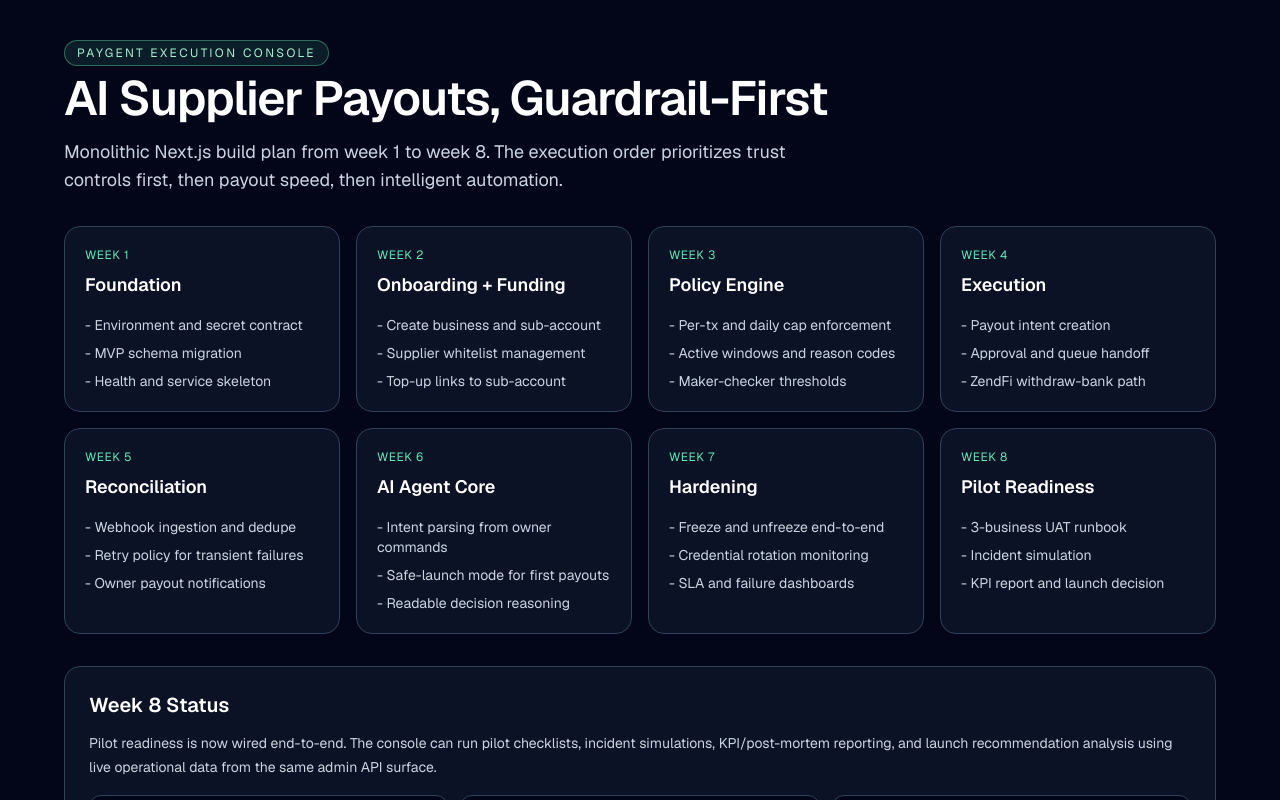
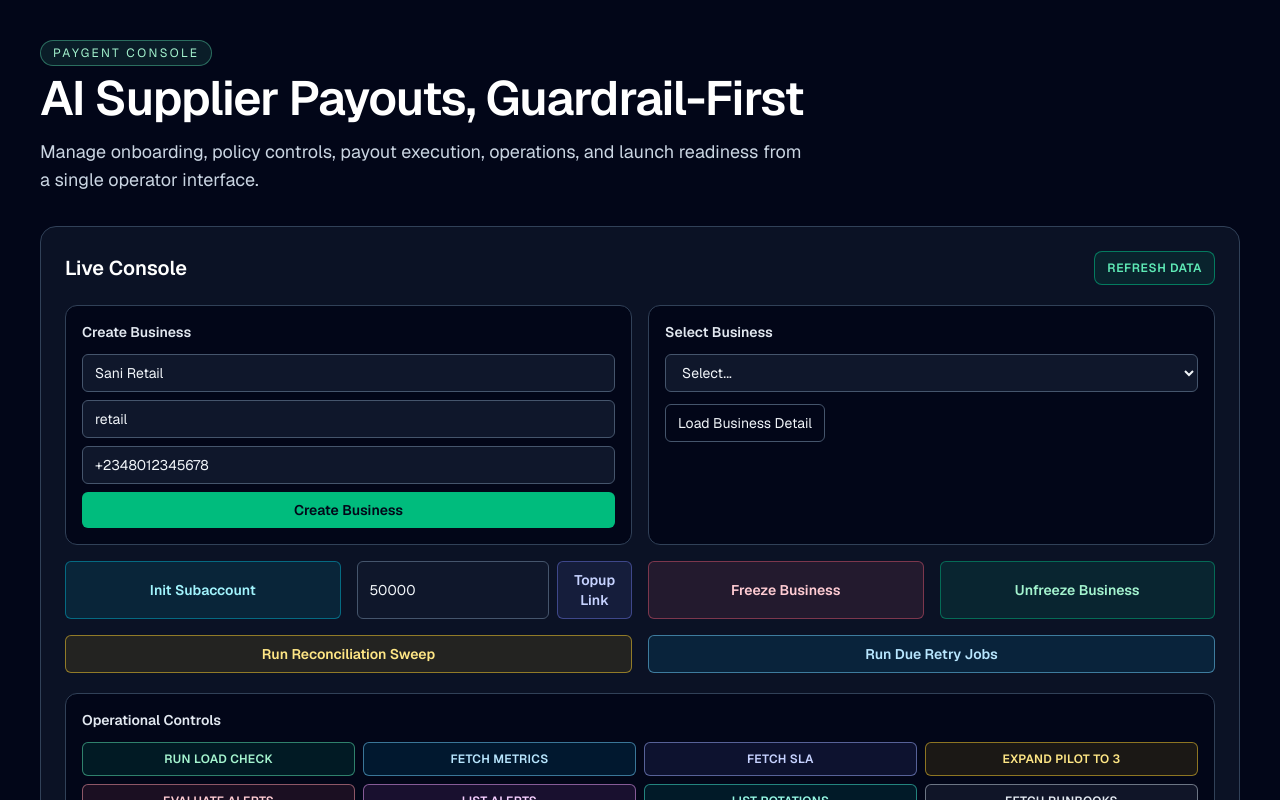
Before and after one commit to zendfi/paygent, a Next.js app: page / in a window 1280 px wide. Shown: the top 800 px of the page. Built offline with nearby package versions, Linux system fonts and the light colour scheme.

Commit message:
prune rollout details

```diff
--- a/src/app/api/admin/incident-simulation/run/route.ts
+++ b/src/app/api/admin/incident-simulation/run/route.ts
@@ -1,5 +1,5 @@
 import { errorResponse, unknownErrorToApiPayload } from "@/lib/http/errors";
-import { runIncidentSimulation } from "@/lib/services/week8-readiness";
+import { runIncidentSimulation } from "@/lib/services/readiness";
 import { NextResponse } from "next/server";
 
 export async function POST(request: Request) {
--- a/src/app/api/admin/kpi-report/route.ts
+++ b/src/app/api/admin/kpi-report/route.ts
@@ -1,4 +1,4 @@
-import { getKpiPostmortemReport } from "@/lib/services/week8-readiness";
+import { getKpiPostmortemReport } from "@/lib/services/readiness";
 import { NextResponse } from "next/server";
 
 export async function GET() {
--- a/src/app/api/admin/launch-recommendation/route.ts
+++ b/src/app/api/admin/launch-recommendation/route.ts
@@ -1,4 +1,4 @@
-import { getLaunchRecommendation } from "@/lib/services/week8-readiness";
+import { getLaunchRecommendation } from "@/lib/services/readiness";
 import { NextResponse } from "next/server";
 
 export async function GET() {
--- a/src/app/api/admin/pilot-checklist/route.ts
+++ b/src/app/api/admin/pilot-checklist/route.ts
@@ -1,4 +1,4 @@
-import { getPilotChecklist } from "@/lib/services/week8-readiness";
+import { getPilotChecklist } from "@/lib/services/readiness";
 import { NextResponse } from "next/server";
 
 export async function GET(request: Request) {
--- a/src/app/page.tsx
+++ b/src/app/page.tsx
@@ -1,139 +1,21 @@
-import { Week2Console } from "@/components/week2-console";
+import { PaymentsConsole } from "@/components/payments-console";
 
 export default function Home() {
-  const weeklyPlan = [
-    {
-      week: "Week 1",
-      title: "Foundation",
-      tasks: [
-        "Environment and secret contract",
-        "MVP schema migration",
-        "Health and service skeleton",
-      ],
-    },
-    {
-      week: "Week 2",
-      title: "Onboarding + Funding",
-      tasks: [
-        "Create business and sub-account",
-        "Supplier whitelist management",
-        "Top-up links to sub-account",
-      ],
-    },
-    {
-      week: "Week 3",
-      title: "Policy Engine",
-      tasks: [
-        "Per-tx and daily cap enforcement",
-        "Active windows and reason codes",
-        "Maker-checker thresholds",
-      ],
-    },
-    {
-      week: "Week 4",
-      title: "Execution",
-      tasks: [
-        "Payout intent creation",
-        "Approval and queue handoff",
-        "ZendFi withdraw-bank path",
-      ],
-    },
-    {
-      week: "Week 5",
-      title: "Reconciliation",
-      tasks: [
-        "Webhook ingestion and dedupe",
-        "Retry policy for transient failures",
-        "Owner payout notifications",
-      ],
-    },
-    {
-      week: "Week 6",
-      title: "AI Agent Core",
-      tasks: [
-        "Intent parsing from owner commands",
-        "Safe-launch mode for first payouts",
-        "Readable decision reasoning",
-      ],
-    },
-    {
-      week: "Week 7",
-      title: "Hardening",
-      tasks: [
-        "Freeze and unfreeze end-to-end",
-        "Credential rotation monitoring",
-        "SLA and failure dashboards",
-      ],
-    },
-    {
-      week: "Week 8",
-      title: "Pilot Readiness",
-      tasks: [
-        "3-business UAT runbook",
-        "Incident simulation",
-        "KPI report and launch decision",
-      ],
-    },
-  ];
-
   return (
     <main className="min-h-screen bg-slate-950 px-6 py-10 text-slate-100 sm:px-10">
-      <section className="mx-auto w-full max-w-6xl">
+      <section className="mx-auto w-full max-w-7xl">
         <p className="mb-2 inline-flex rounded-full border border-emerald-300/40 bg-emerald-300/10 px-3 py-1 text-xs uppercase tracking-[0.2em] text-emerald-200">
-          Paygent Execution Console
+          Paygent Console
         </p>
         <h1 className="text-3xl font-semibold tracking-tight text-white sm:text-5xl">
           AI Supplier Payouts, Guardrail-First
         </h1>
         <p className="mt-4 max-w-3xl text-base leading-7 text-slate-300 sm:text-lg">
-          Monolithic Next.js build plan from week 1 to week 8. The execution order
-          prioritizes trust controls first, then payout speed, then intelligent
-          automation.
+          Manage onboarding, policy controls, payout execution, operations, and launch readiness
+          from a single operator interface.
         </p>
 
-        <div className="mt-8 grid gap-4 sm:grid-cols-2 xl:grid-cols-4">
-          {weeklyPlan.map((item) => (
-            <article
-              key={item.week}
-              className="rounded-2xl border border-slate-700 bg-slate-900/70 p-5"
-            >
-              <p className="text-xs uppercase tracking-wider text-emerald-300">
-                {item.week}
-              </p>
-              <h2 className="mt-2 text-lg font-semibold text-white">{item.title}</h2>
-              <ul className="mt-4 space-y-2 text-sm text-slate-300">
-                {item.tasks.map((task) => (
-                  <li key={task}>- {task}</li>
-                ))}
-              </ul>
-            </article>
-          ))}
-        </div>
-
-        <section className="mt-8 rounded-2xl border border-slate-700 bg-slate-900/70 p-6">
-          <h2 className="text-xl font-semibold text-white">Week 8 Status</h2>
-          <p className="mt-3 text-sm leading-6 text-slate-300">
-            Pilot readiness is now wired end-to-end. The console can run pilot checklists, incident
-            simulations, KPI/post-mortem reporting, and launch recommendation analysis using live
-            operational data from the same admin API surface.
-          </p>
-          <div className="mt-4 grid gap-3 text-sm sm:grid-cols-3">
-            <div className="rounded-xl border border-slate-700 bg-slate-950 p-4">
-              <p className="text-slate-400">Pilot Checklist</p>
-              <p className="mt-1 font-medium text-emerald-300">3-Business Readiness Validation Live</p>
-            </div>
-            <div className="rounded-xl border border-slate-700 bg-slate-950 p-4">
-              <p className="text-slate-400">Simulation + KPI</p>
-              <p className="mt-1 font-medium text-emerald-300">Incident Drill and Post-Mortem Report Live</p>
-            </div>
-            <div className="rounded-xl border border-slate-700 bg-slate-950 p-4">
-              <p className="text-slate-400">Launch Decision</p>
-              <p className="mt-1 font-medium text-emerald-300">Go / Conditional / No-Go Recommendation Live</p>
-            </div>
-          </div>
-        </section>
-
-        <Week2Console />
+        <PaymentsConsole />
       </section>
     </main>
   );
--- a/src/components/week2-console.tsx
+++ b/src/components/payments-console.tsx
@@ -123,7 +123,7 @@ type ActivityResponse = {
   notifications: OwnerNotification[];
 };
 
-export function Week2Console() {
+export function PaymentsConsole() {
   const [businesses, setBusinesses] = useState<Business[]>([]);
   const [selectedBusinessId, setSelectedBusinessId] = useState<string>("");
   const [selectedBusinessDetail, setSelectedBusinessDetail] =
@@ -662,7 +662,7 @@ export function Week2Console() {
   return (
     <section className="mt-8 rounded-2xl border border-slate-700 bg-slate-900/70 p-6">
       <div className="flex flex-wrap items-center justify-between gap-3">
-        <h2 className="text-xl font-semibold text-white">Week 8 Live Console</h2>
+        <h2 className="text-xl font-semibold text-white">Live Console</h2>
         <button
           type="button"
           className="rounded-lg border border-emerald-400/50 bg-emerald-500/10 px-3 py-2 text-xs font-semibold uppercase tracking-wider text-emerald-300"
```
Also changed, not shown: data/dev-store.json (+51 -156 lines), src/lib/services/readiness.ts (renamed from src/lib/services/week8-readiness.ts), 1 other file (tests, documents, lock files or other folders).
